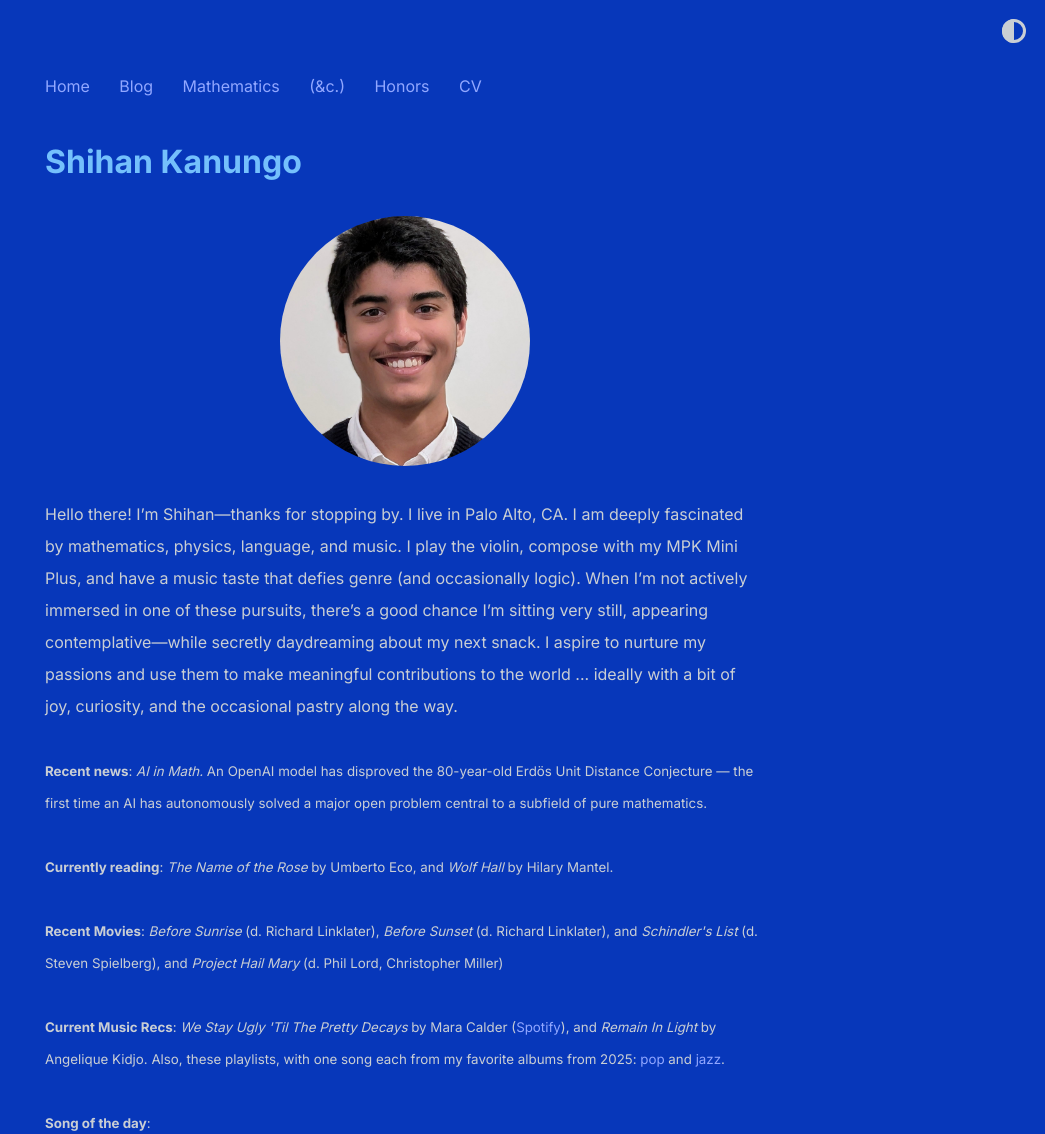
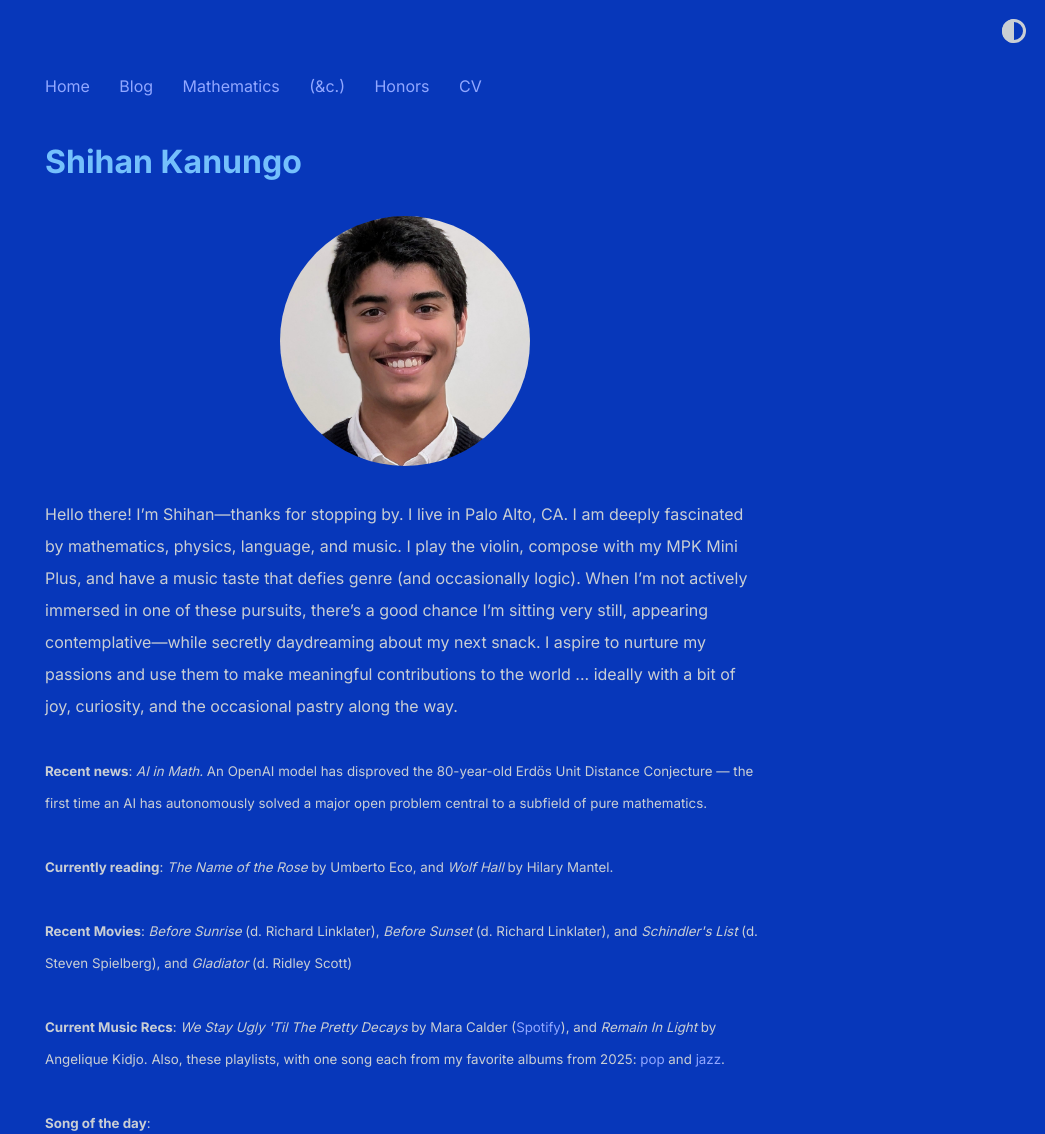
Before and after one commit to shihankanungo/shihankanungo.github.io, a Jekyll site: the page built from index.md, in a window 1280 px wide, cut to the strip 0-1134 px from the top of the page. Shown: the whole strip, without its empty margins (235-1280 px from the left). Built offline with Jekyll 4.4.1, drawn with Linux system fonts in a browser that asks for light colours.

Commit message:
Update _config.yml

```diff
--- a/_config.yml
+++ b/_config.yml
@@ -10,7 +10,7 @@ description: > # description of the site (multiple lines allowed)
           <br /><br />
           <small><b>Currently reading</b>: <i>The Name of the Rose</i> by Umberto Eco,  and <i>Wolf Hall</i> by Hilary Mantel.</small>
           <br /><br />
-          <small><b>Recent Movies</b>: <i>Before Sunrise</i> (d. Richard Linklater), <i>Before Sunset</i> (d. Richard Linklater), and <i>Schindler's List</i> (d. Steven Spielberg), and <i>Project Hail Mary</i> (d. Phil Lord, Christopher Miller)</small>
+          <small><b>Recent Movies</b>: <i>Before Sunrise</i> (d. Richard Linklater), <i>Before Sunset</i> (d. Richard Linklater), and <i>Schindler's List</i> (d. Steven Spielberg), and <i>Gladiator</i> (d. Ridley Scott)</small>
           <br /><br />
           <small><b>Current Music Recs</b>: <i>We Stay Ugly 'Til The Pretty Decays</i> by Mara Calder (<a href="https://open.spotify.com/album/2pacOfhvZZHtuYZJnJrwg8?si=9Am8PVTjSkuYAoIyD-RNSQ">Spotify</a>), and <i>Remain In Light</i> by Angelique Kidjo. Also, these playlists, with one song each from my favorite albums from 2025: <a href="https://open.spotify.com/playlist/0b6ipXilq8yItCkbfxZRbl?si=022493cba1c64e71">pop</a> and <a href="https://open.spotify.com/playlist/2iO14usuhKlftJvaT3AK0R?si=7f8887dec02c4fed">jazz</a>. </small>
           <br /><br />
```
